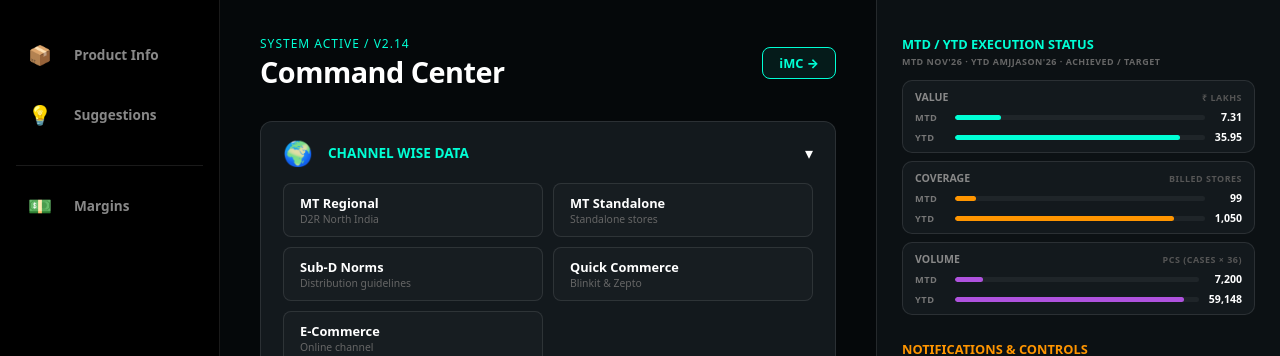
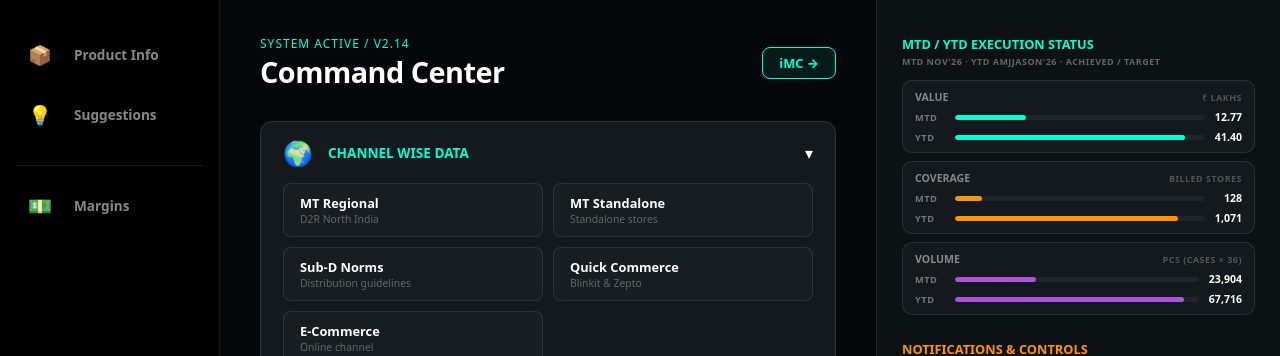
Before and after one commit to rawnaksngh/ohlio-dashboard, a plain HTML site: page home.html in a window 1280 px wide. Shown: the top 356 px of the page. Drawn offline with Linux system fonts and the light colour scheme.

Commit message:
Home: update MTD/YTD value, coverage, volume to 24 Nov 2026
MTD: value 12.77 L, coverage 128, volume 664 cases (23,904 pcs)
YTD: value 41.40 L, coverage 1,071, volume 1,881 cases (67,716 pcs)
Bar scales widened to 45 L and 72,000 pcs.

Co-Authored-By: Claude Fable 5.2 <noreply@anthropic.com>
Claude-Session: https://claude.ai/code/session_01AgN27QjS4RUViCACzUUzpU

```diff
--- a/home.html
+++ b/home.html
@@ -436,7 +436,7 @@
                     <span class="metrics-caption">MTD Nov'26 · YTD AMJJASON'26 · Achieved / Target</span>
                 </div>
                 <div class="charts-container">
-                    <!-- VALUE CARD (source: DCR MTD Summary — Value Lakhs; bar scaled to ₹40 L) — updated 19 Nov'26 -->
+                    <!-- VALUE CARD (source: DCR MTD Summary — Value Lakhs; bar scaled to ₹45 L) — updated 24 Nov'26 -->
                     <div class="mini-chart-card">
                         <div class="chart-top-bar">
                             <span class="chart-title-lbl">Value</span>
@@ -444,16 +444,16 @@
                         </div>
                         <div class="kpi-grid no-pct">
                             <span class="kpi-period">MTD</span>
-                            <div class="kpi-track"><div class="kpi-fill" style="width:18.3%; background:var(--neon-cyan);"></div></div>
-                            <span class="kpi-nums"><b>7.31</b></span>
+                            <div class="kpi-track"><div class="kpi-fill" style="width:28.4%; background:var(--neon-cyan);"></div></div>
+                            <span class="kpi-nums"><b>12.77</b></span>
 
                             <span class="kpi-period">YTD</span>
-                            <div class="kpi-track"><div class="kpi-fill" style="width:89.9%; background:var(--neon-cyan);"></div></div>
-                            <span class="kpi-nums"><b>35.95</b></span>
+                            <div class="kpi-track"><div class="kpi-fill" style="width:92.0%; background:var(--neon-cyan);"></div></div>
+                            <span class="kpi-nums"><b>41.40</b></span>
                         </div>
                     </div>
 
-                    <!-- COVERAGE CARD (source: DCR MTD Summary — Billed Stores; bar scaled to 1,200) — updated 19 Nov'26 -->
+                    <!-- COVERAGE CARD (source: DCR MTD Summary — Billed Stores; bar scaled to 1,200) — updated 24 Nov'26 -->
                     <div class="mini-chart-card">
                         <div class="chart-top-bar">
                             <span class="chart-title-lbl">Coverage</span>
@@ -461,16 +461,16 @@
                         </div>
                         <div class="kpi-grid no-pct">
                             <span class="kpi-period">MTD</span>
-                            <div class="kpi-track"><div class="kpi-fill" style="width:8.3%; background:var(--neon-orange);"></div></div>
-                            <span class="kpi-nums"><b>99</b></span>
+                            <div class="kpi-track"><div class="kpi-fill" style="width:10.7%; background:var(--neon-orange);"></div></div>
+                            <span class="kpi-nums"><b>128</b></span>
 
                             <span class="kpi-period">YTD</span>
-                            <div class="kpi-track"><div class="kpi-fill" style="width:87.5%; background:var(--neon-orange);"></div></div>
-                            <span class="kpi-nums"><b>1,050</b></span>
+                            <div class="kpi-track"><div class="kpi-fill" style="width:89.2%; background:var(--neon-orange);"></div></div>
+                            <span class="kpi-nums"><b>1,071</b></span>
                         </div>
                     </div>
 
-                    <!-- VOLUME CARD (source: DCR MTD Summary — Total Cases × 36 = Pcs; bar scaled to 63,000 pcs / 1,750 cases) — updated 19 Nov'26 -->
+                    <!-- VOLUME CARD (source: DCR MTD Summary — Total Cases × 36 = Pcs; bar scaled to 72,000 pcs / 2,000 cases) — updated 24 Nov'26 -->
                     <div class="mini-chart-card">
                         <div class="chart-top-bar">
                             <span class="chart-title-lbl">Volume</span>
@@ -478,12 +478,12 @@
                         </div>
                         <div class="kpi-grid no-pct">
                             <span class="kpi-period">MTD</span>
-                            <div class="kpi-track"><div class="kpi-fill" style="width:11.4%; background:var(--neon-purple);"></div></div>
-                            <span class="kpi-nums"><b>7,200</b></span>
+                            <div class="kpi-track"><div class="kpi-fill" style="width:33.2%; background:var(--neon-purple);"></div></div>
+                            <span class="kpi-nums"><b>23,904</b></span>
 
                             <span class="kpi-period">YTD</span>
-                            <div class="kpi-track"><div class="kpi-fill" style="width:93.9%; background:var(--neon-purple);"></div></div>
-                            <span class="kpi-nums"><b>59,148</b></span>
+                            <div class="kpi-track"><div class="kpi-fill" style="width:94.0%; background:var(--neon-purple);"></div></div>
+                            <span class="kpi-nums"><b>67,716</b></span>
                         </div>
                     </div>
                 </div>
```
